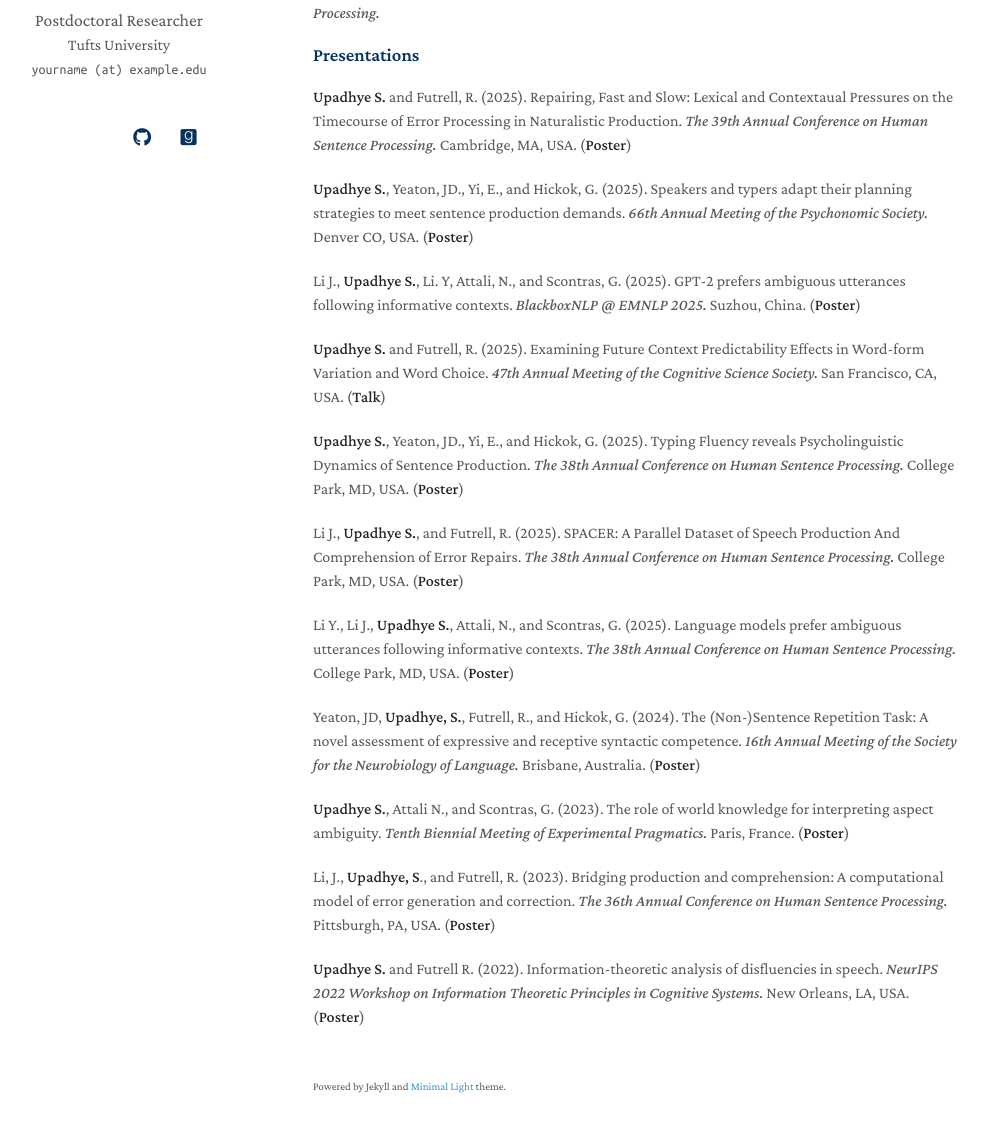
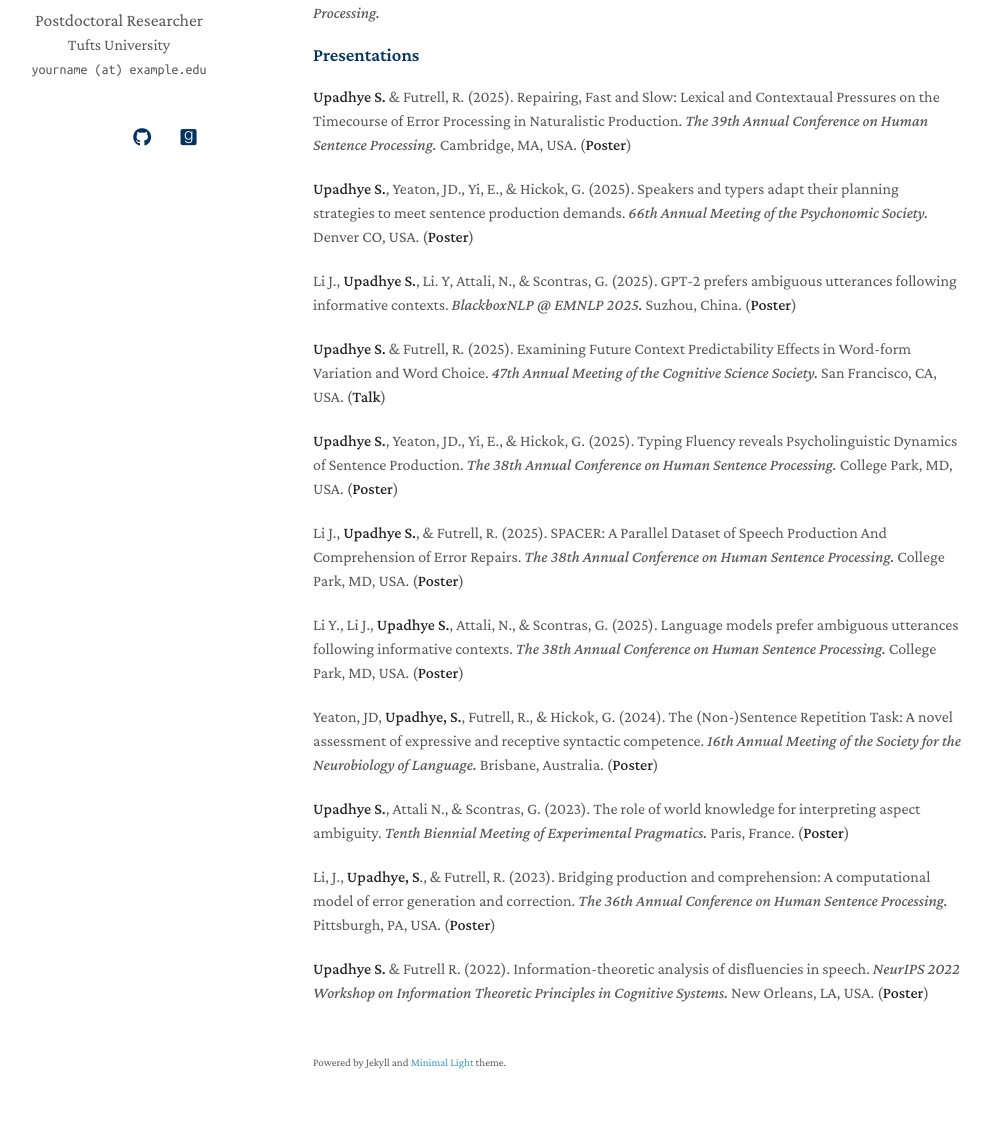
Before and after one commit to shiupadhye/shiupadhye.github.io, a Jekyll site: the page built from index.md, in a window 1280 px wide and 1400 px high, scrolled down 926 px. Shown: the part 233-1365 px from the top of the window, without its empty margins (157-1149 px from the left). Built offline with Jekyll 4.4.1, drawn with Linux system fonts in a browser that asks for light colours; a style sheet for code colours, icons or effects is not loaded; our own code applies the rules of GitHub Pages for plain Markdown files.

Commit message:
Update index.md

```diff
--- a/index.md
+++ b/index.md
@@ -32,24 +32,24 @@ Before that, I earned my Bachelor’s degree in Cognitive Science with a concent
 <p><strong>Upadhye S.</strong>, Bergen, L., &amp; Kehler, A. (2020). Predicting Reference: What do Language Models learn about Discourse Models? <em>Proceedings of the 2020 Conference on Empirical Methods in Natural Language Processing.</em></p>
 
 ### Presentations
-<p><strong>Upadhye S.</strong> and Futrell, R. (2025). Repairing, Fast and Slow: Lexical and Contextaual Pressures on the Timecourse of Error Processing in Naturalistic Production. <em>The 39th Annual Conference on Human Sentence Processing. </em> Cambridge, MA, USA. (<strong>Poster</strong>)</p>
+<p><strong>Upadhye S.</strong> &amp; Futrell, R. (2025). Repairing, Fast and Slow: Lexical and Contextaual Pressures on the Timecourse of Error Processing in Naturalistic Production. <em>The 39th Annual Conference on Human Sentence Processing. </em> Cambridge, MA, USA. (<strong>Poster</strong>)</p>
 
-<p> <strong> Upadhye S.</strong>, Yeaton, JD., Yi, E., and Hickok, G. (2025). Speakers and typers adapt their planning strategies to meet sentence production demands. <em> 66th Annual Meeting of the Psychonomic Society.</em> Denver CO, USA. (<strong>Poster</strong>) </p>
+<p> <strong> Upadhye S.</strong>, Yeaton, JD., Yi, E., &amp; Hickok, G. (2025). Speakers and typers adapt their planning strategies to meet sentence production demands. <em> 66th Annual Meeting of the Psychonomic Society.</em> Denver CO, USA. (<strong>Poster</strong>) </p>
 
-<p>Li J., <strong>Upadhye S.</strong>, Li. Y, Attali, N., and Scontras, G. (2025). GPT-2 prefers ambiguous utterances following informative contexts. <em> BlackboxNLP @ EMNLP 2025. </em> Suzhou, China. (<strong>Poster</strong>) </p>
+<p>Li J., <strong>Upadhye S.</strong>, Li. Y, Attali, N., &amp; Scontras, G. (2025). GPT-2 prefers ambiguous utterances following informative contexts. <em> BlackboxNLP @ EMNLP 2025. </em> Suzhou, China. (<strong>Poster</strong>) </p>
 
-<p><strong>Upadhye S.</strong> and Futrell, R. (2025). Examining Future Context Predictability Effects in Word-form Variation and Word Choice. <em>47th Annual Meeting of the Cognitive Science Society.</em> San Francisco, CA, USA. (<strong>Talk</strong>)</p>
+<p><strong>Upadhye S.</strong> &amp; Futrell, R. (2025). Examining Future Context Predictability Effects in Word-form Variation and Word Choice. <em>47th Annual Meeting of the Cognitive Science Society.</em> San Francisco, CA, USA. (<strong>Talk</strong>)</p>
 
-<p><strong>Upadhye S.</strong>, Yeaton, JD., Yi, E., and Hickok, G. (2025). Typing Fluency reveals Psycholinguistic Dynamics of Sentence Production. <em>The 38th Annual Conference on Human Sentence Processing.</em> College Park, MD, USA. (<strong>Poster</strong>)</p>
+<p><strong>Upadhye S.</strong>, Yeaton, JD., Yi, E., &amp; Hickok, G. (2025). Typing Fluency reveals Psycholinguistic Dynamics of Sentence Production. <em>The 38th Annual Conference on Human Sentence Processing.</em> College Park, MD, USA. (<strong>Poster</strong>)</p>
 
-<p>Li J., <strong>Upadhye S.</strong>, and Futrell, R. (2025). SPACER: A Parallel Dataset of Speech Production And Comprehension of Error Repairs. <em>The 38th Annual Conference on Human Sentence Processing. </em> College Park, MD, USA. (<strong>Poster</strong>)</p>
+<p>Li J., <strong>Upadhye S.</strong>, &amp; Futrell, R. (2025). SPACER: A Parallel Dataset of Speech Production And Comprehension of Error Repairs. <em>The 38th Annual Conference on Human Sentence Processing. </em> College Park, MD, USA. (<strong>Poster</strong>)</p>
 
-<p>Li Y., Li J., <strong>Upadhye S.</strong>, Attali, N., and Scontras, G. (2025). Language models prefer ambiguous utterances following informative contexts. <em>The 38th Annual Conference on Human Sentence Processing. </em> College Park, MD, USA. (<strong>Poster</strong>)</p>
+<p>Li Y., Li J., <strong>Upadhye S.</strong>, Attali, N., &amp; Scontras, G. (2025). Language models prefer ambiguous utterances following informative contexts. <em>The 38th Annual Conference on Human Sentence Processing. </em> College Park, MD, USA. (<strong>Poster</strong>)</p>
 
-<p>Yeaton, JD, <strong>Upadhye, S.</strong>, Futrell, R., and Hickok, G. (2024). The (Non-)Sentence Repetition Task: A novel assessment of expressive and receptive syntactic competence. <em>16th Annual Meeting of the Society for the Neurobiology of Language.</em> Brisbane, Australia. (<strong>Poster</strong>)</p>
+<p>Yeaton, JD, <strong>Upadhye, S.</strong>, Futrell, R., &amp; Hickok, G. (2024). The (Non-)Sentence Repetition Task: A novel assessment of expressive and receptive syntactic competence. <em>16th Annual Meeting of the Society for the Neurobiology of Language.</em> Brisbane, Australia. (<strong>Poster</strong>)</p>
 
-<p><strong>Upadhye S.</strong>, Attali N., and Scontras, G. (2023). The role of world knowledge for interpreting aspect ambiguity. <em>Tenth Biennial Meeting of Experimental Pragmatics. </em> Paris, France. (<strong>Poster</strong>)</p>
+<p><strong>Upadhye S.</strong>, Attali N., &amp; Scontras, G. (2023). The role of world knowledge for interpreting aspect ambiguity. <em>Tenth Biennial Meeting of Experimental Pragmatics. </em> Paris, France. (<strong>Poster</strong>)</p>
 
-<p>Li, J., <strong>Upadhye, S</strong>., and Futrell, R. (2023). Bridging production and comprehension: A computational model of error generation and correction. <em>The 36th Annual Conference on Human Sentence Processing. </em> Pittsburgh, PA, USA. (<strong>Poster</strong>)</p>
+<p>Li, J., <strong>Upadhye, S</strong>., &amp; Futrell, R. (2023). Bridging production and comprehension: A computational model of error generation and correction. <em>The 36th Annual Conference on Human Sentence Processing. </em> Pittsburgh, PA, USA. (<strong>Poster</strong>)</p>
 
-<p><strong>Upadhye S.</strong> and Futrell R. (2022). Information-theoretic analysis of disfluencies in speech. <em>NeurIPS 2022 Workshop on Information Theoretic Principles in Cognitive Systems. </em> New Orleans, LA, USA. (<strong>Poster</strong>)</p>
+<p><strong>Upadhye S.</strong> &amp; Futrell R. (2022). Information-theoretic analysis of disfluencies in speech. <em>NeurIPS 2022 Workshop on Information Theoretic Principles in Cognitive Systems. </em> New Orleans, LA, USA. (<strong>Poster</strong>)</p>
```
